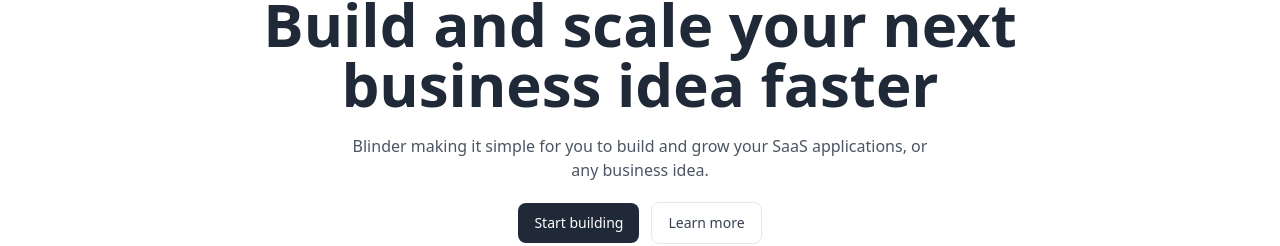
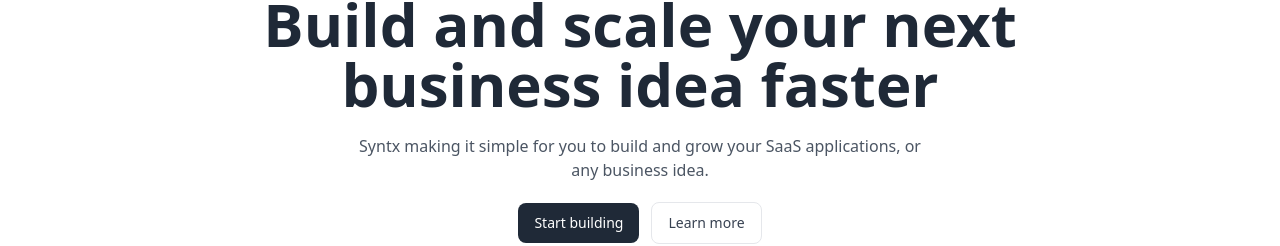
Before and after one commit to rahulblob/reactjs-website, a Next.js app: page / in a window 1280 px wide. Shown: the part 197-443 px from the top of the page. Built offline with nearby package versions, Linux system fonts and the light colour scheme.

Commit message:
Update index.jsx

```diff
--- a/components/ui/Hero/index.jsx
+++ b/components/ui/Hero/index.jsx
@@ -8,7 +8,7 @@
                     Build and scale your next business idea faster
                 </h1>
                 <p className="max-w-xl mx-auto">
-                    Blinder making it simple for you to build and grow your SaaS applications, or any business idea.
+                    Syntx making it simple for you to build and grow your SaaS applications, or any business idea.
                 </p>
                 <div className="flex items-center justify-center gap-x-3 font-medium text-sm">
                     <NavLink
```
